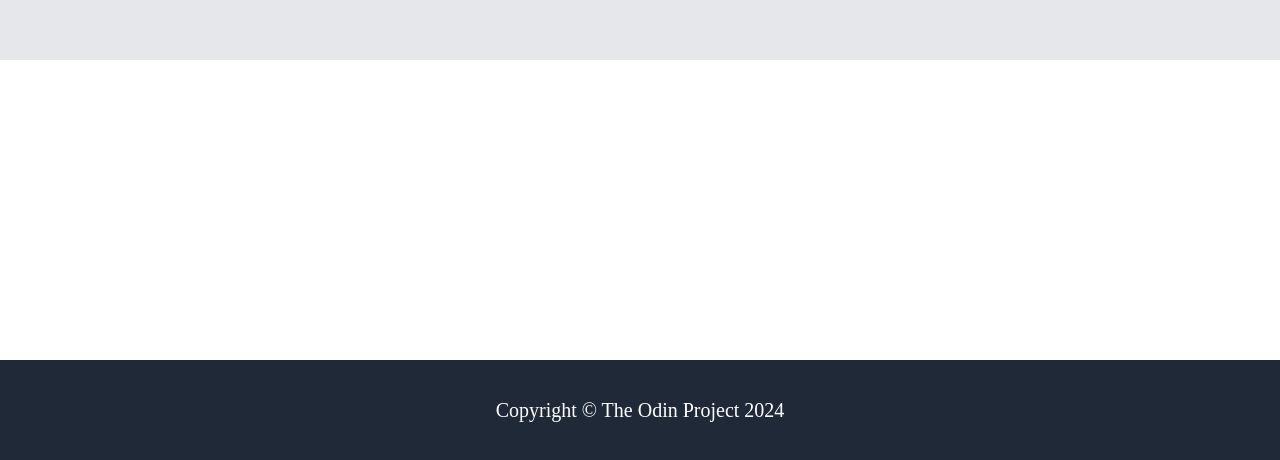
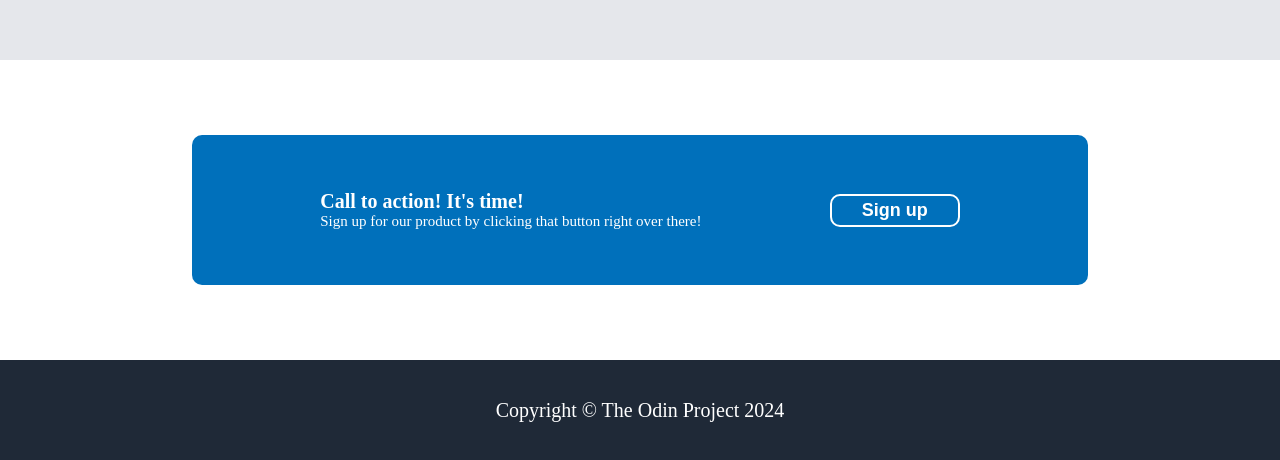
Before and after one commit to VitorMeloDev/TOP_Project_Landing-Page, a plain HTML site: page index.html in a window 1280 px wide. Shown: the part 1140-1600 px from the top of the page. Drawn offline with Linux system fonts and the light colour scheme.

Commit message:
Container 3

```diff
--- a/index.html
+++ b/index.html
@@ -25,7 +25,13 @@
         </div>
 
         <div class="section3">
-
+            <div class="container3">
+                <div class="infocon3">
+                    <div class="infoBoldCon3">Call to action! It's time!</div>
+                    <div class="infodCon3">Sign up for our product by clicking that button right over there!</div>
+                </div>
+                <div><button class="buttonCon3">Sign up</button></div>
+            </div>
         </div>
 
         <footer>
--- a/style.css
+++ b/style.css
@@ -28,6 +28,44 @@ nav{
 .section3{
     height: 300px;
     background-color: white;
+    display: flex;
+    justify-content: center;
+    align-items: center;
+}
+
+.container3{
+    height: 150px;
+    width: 70%;
+    color: white;
+    background-color: rgb(0, 112, 187);
+    border-radius: 10px;
+    display: flex;
+    justify-content: space-evenly;
+    align-items: center;
+}
+
+.buttonCon3{
+    padding: 4px 30px;
+    color: white;
+    border: 2px solid white;
+    font-size: 18px;
+    font-weight: bold;
+    border-radius: 10px;
+    background-color: rgb(0, 112, 187);
+}
+
+.infoCon3{
+    display: flex;
+    flex-direction: column;
+}
+
+.infoBoldCon3{
+    font-size: 20px;
+    font-weight: bold;
+}
+
+.infodCon3{
+    font-size: 15px;
 }
 
 footer{
```
